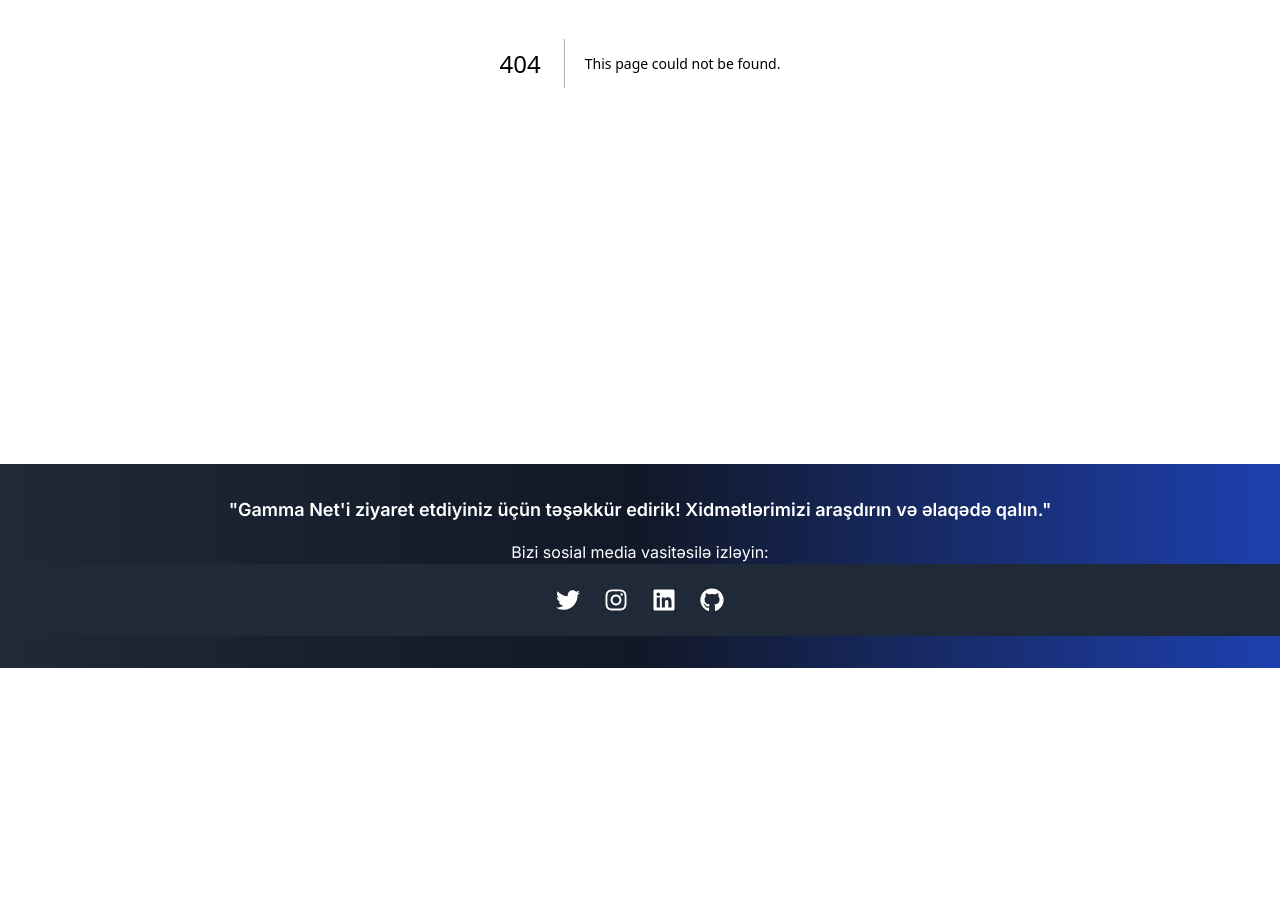
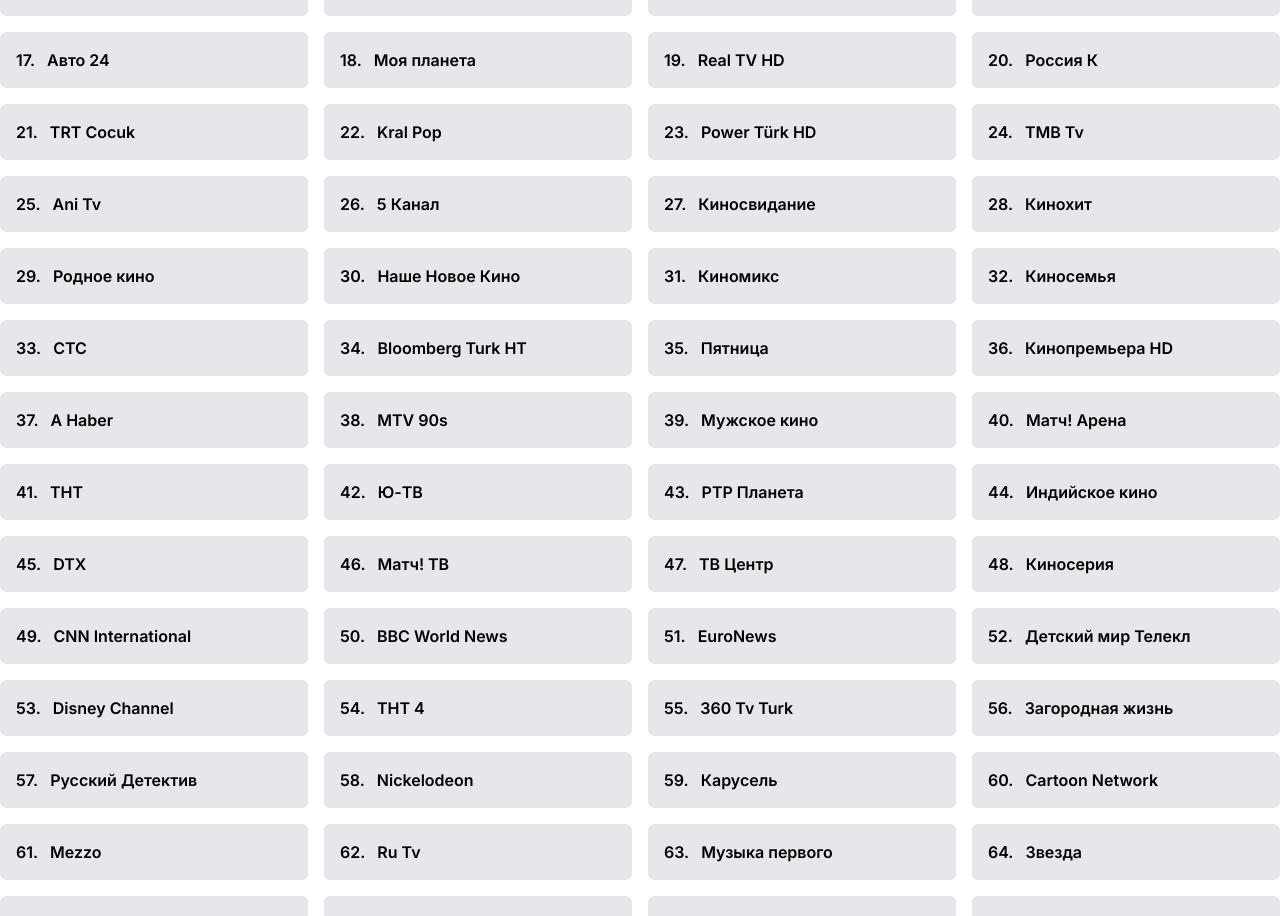
Before and after one commit to bedirlituran/gammanet.sayt, a Next.js app: page /ChannelList in a window 1280 px wide. Before the commit this address had no page. Shown: the part 1028-1944 px from the top of the page. Before the commit the page ends 1696 px from the top, so only its background shows below. Built offline with nearby package versions, Linux system fonts and the light colour scheme.

Commit message:
son bugun

```diff
--- /dev/null
+++ b/app/ChannelList/page.jsx
@@ -0,0 +1,202 @@
+// components/ChannelList.js
+import React from 'react';
+
+
+const channels = [
+  { id: 1, name: 'Aztv' },
+  { id: 2, name: 'Mədəniyyət' },
+  { id: 3, name: 'İdman Azərbaycan' },
+  { id: 4, name: 'İctimai' },
+  { id: 5, name: 'Space' },
+  { id: 6, name: 'Xəzər' },
+  { id: 7, name: 'Azad Azərbaycan' },
+  { id: 8, name: 'Arb Tv' },
+  { id: 9, name: 'Dünya Tv' },
+  { id: 10, name: 'CBC Azərbaycan' },
+  { id: 11, name: 'Star Tv' },
+  { id: 12, name: 'ATV Türkiyə' },
+  { id: 13, name: 'Shoü Tv' },
+  { id: 14, name: 'TV 8' },
+  { id: 15, name: 'Trt 1' },
+  { id: 16, name: 'A Sport' },
+  { id: 17, name: 'Авто 24' },
+  { id: 18, name: 'Моя планета' },
+  { id: 19, name: 'Real TV HD	' },
+  { id: 20, name: 'Россия К	' },
+  { id: 21, name: 'TRT Cocuk	' },
+  { id: 22, name: 'Kral Pop	' },
+  { id: 23, name: 'Power Türk HD	' },
+  { id: 24, name: 'TMB Tv	' },
+  { id: 25, name: 'Ani Tv	' },
+  { id: 26, name: '5  Канал 	' },
+  { id: 27, name: 'Киносвидание	' },
+  { id: 28, name: 'Кинохит	' },
+  { id: 29, name: 'Родное кино	' },
+  { id: 30, name: 'Наше Новое Кино	' },
+  { id: 31, name: 'Киномикс	' },
+  { id: 32, name: 'Киносемья	' },
+  { id: 33, name: 'СТС	' },
+  { id: 34, name: 'Bloomberg Turk HT	' },
+  { id: 35, name: 'Пятница	' },
+  { id: 36, name: 'Кинопремьера HD	' },
+  { id: 37, name: 'A Haber	' },
+  { id: 38, name: 'MTV 90s	' },
+  { id: 39, name: 'Мужское кино	' },
+  { id: 40, name: 'Матч! Арена	' },
+  { id: 41, name: 'ТНТ	' },
+  { id: 42, name: 'Ю-ТВ	' },
+  { id: 43, name: 'РТР Планета 	' },
+  { id: 44, name: 'Индийское кино	' },
+  { id: 45, name: 'DTX	' },
+  { id: 46, name: 'Матч! ТВ	' },
+  { id: 47, name: 'ТВ Центр	' },
+  { id: 48, name: 'Киносерия	' },
+  { id: 49, name: 'CNN International	' },
+  { id: 50, name: 'BBC World News	' },
+  { id: 51, name: 'EuroNews	' },
+  { id: 52, name: 'Детский мир Телекл	' },
+  { id: 53, name: 'Disney Channel	' },
+  { id: 54, name: 'THT 4	' },
+  { id: 55, name: '360 Tv Turk	' },
+  { id: 56, name: 'Загородная жизнь	' },
+  { id: 57, name: 'Русский Детектив	' },
+  { id: 58, name: 'Nickelodeon	' },
+  { id: 59, name: 'Карусель	' },
+  { id: 60, name: 'Cartoon Network	' },
+  { id: 61, name: 'Mezzo	' },
+  { id: 62, name: 'Ru Tv	' },
+  { id: 63, name: 'Музыка первого	' },
+  { id: 64, name: 'Звезда	' },
+  { id: 65, name: 'TLC	' },
+  { id: 66, name: 'Discovery Channel	' },
+  { id: 67, name: 'Ностальгия	' },
+  { id: 68, name: 'НТВ	' },
+  { id: 69, name: 'Кинокомедия 	' },
+  { id: 70, name: 'Кухня Тв	' },
+  { id: 71, name: 'Discovery Science	' },
+  { id: 72, name: 'Real Tv	' },
+  { id: 73, name: 'Power Türk Tv	' },
+  { id: 74, name: 'Travel+Adventure	' },
+  { id: 75, name: 'TRT Haber	' },
+  { id: 76, name: 'Первый HD	' },
+  { id: 77, name: 'CBS Reality	' },
+  { id: 78, name: 'Авто плюс 	' },
+  { id: 79, name: 'ID Xtra	' },
+  { id: 80, name: 'Муз ТВ	' },
+  { id: 81, name: 'Домашний	' },
+  { id: 82, name: 'Охота и Рыбалка	' },
+  { id: 83, name: 'Рен ТВ	' },
+  { id: 84, name: 'ТВ-3	' },
+  { id: 85, name: 'Че	' },
+  { id: 86, name: 'TV1000	' },
+  { id: 87, name: 'TV1000 Русское кино	' },
+  { id: 88, name: 'Мама	' },
+  { id: 89, name: 'Amedia 2	' },
+  { id: 90, name: 'World Fashion	' },
+  { id: 91, name: 'Телекафе	' },
+  { id: 92, name: 'Первый канал	' },
+  { id: 93, name: 'TV1000 Action	' },
+  { id: 94, name: 'NTV Turk	' },
+  { id: 95, name: 'Живая Планета 	' },
+  { id: 96, name: 'Шансон ТВ	' },
+  { id: 97, name: 'Россия 1	' },
+  { id: 98, name: 'National Geographic	' },
+  { id: 99, name: 'Viasat History	' },
+  { id: 100, name: 'Россия К	' },
+  { id: 101, name: 'Док	' },
+  { id: 102, name: 'Матч! Боец	' },
+  { id: 103, name: 'DMAX	' },
+  { id: 104, name: 'Матч! Наш Спорт 	' },
+  { id: 105, name: 'EuroSport 1	' },
+  { id: 106, name: 'Матч! Игра	' },
+  { id: 107, name: 'Матч! Футбол 1	' },
+  { id: 108, name: 'Матч! Футбол 2	' },
+  { id: 109, name: 'Cartoon Network Tur	' },
+  { id: 110, name: 'MCM Top	' },
+  { id: 111, name: 'THT Music	' },
+  { id: 112, name: 'Матч! Футбол 3	' },
+  { id: 113, name: 'Дом Кино	' },
+  { id: 114, name: 'Россия 24	' },
+  { id: 115, name: 'Kanal 7	' },
+  { id: 116, name: 'Amedia 1	' },
+  { id: 117, name: 'Bridge TV Hits	' },
+  { id: 118, name: 'HISTORY	' },
+  { id: 119, name: 'Мульт	' },
+  { id: 120, name: 'ЕвроКино	' },
+  { id: 121, name: 'Dream TURK	' },
+  { id: 122, name: 'Европа Плюс ТВ	' },
+  { id: 123, name: '2х2	' },
+  { id: 124, name: 'Minika Cocuk	' },
+  { id: 125, name: 'ARB Gunesh	' },
+  { id: 126, name: 'ARB 24	' },
+  { id: 127, name: 'MTV Azerbaycan	' },
+  { id: 128, name: 'NR1 Turk HD	' },
+  { id: 129, name: 'Minika Go	' },
+  { id: 130, name: 'Gulli Girl	' },
+  { id: 131, name: 'Jim jan	' },
+  { id: 132, name: 'TIJI	' },
+  { id: 133, name: 'Nickelodeon Junior	' },
+  { id: 134, name: 'Amedia Premium	' },
+  { id: 135, name: 'Amedia Hit	' },
+  { id: 136, name: 'TV XXI	' },
+  { id: 137, name: 'TRT BELGESEL	' },
+  { id: 138, name: 'Da Vinci Learning	' },
+  { id: 139, name: '365 дней	' },
+  { id: 140, name: 'Akilli Tv	' },
+  { id: 141, name: 'БОКС ТВ	' },
+  { id: 142, name: 'CBC Sport HD	' },
+  { id: 143, name: 'Матч! Футбол 1 HD	' },
+  { id: 144, name: 'Матч! Футбол 2 HD	' },
+  { id: 145, name: 'Матч! Футбол 3 HD	' },
+  { id: 146, name: 'Дом Кино Премиум HD 	' },
+  { id: 147, name: 'Кинопремьера HD	' },
+  { id: 148, name: 'National Geographic HD	' },
+  { id: 149, name: 'Nat Geo Wild HD	' },
+  { id: 150, name: 'Kinomiks HD	' },
+  { id: 151, name: 'HTB HD	' },
+  { id: 152, name: 'AzTv HD	' },
+  { id: 153, name: 'Show Tv HD	' },
+  { id: 154, name: 'Kanal D HD	' },
+  { id: 155, name: 'Мир Тв	' },
+  { id: 156, name: 'РБК	' },
+  { id: 157, name: 'Kanal D	' },
+  { id: 158, name: '  *****	' },
+  { id: 159, name: 'НСТ	' },
+  { id: 160, name: 'Конный Мир HD	' },
+  { id: 161, name: '*****HD	' },
+  { id: 162, name: 'Русский роман	' },
+  { id: 163, name: 'Русский Бестселлер	' },
+  { id: 164, name: 'TRT BELGESEL HD	' },
+  { id: 165, name: 'TV 2 DH	' },
+  { id: 166, name: 'Animal Planet HD	' },
+  { id: 167, name: 'Ictimai HD	' },
+  { id: 168, name: 'Beyaz Tv HD' },
+
+
+
+
+
+
+
+  // Diğer kanalları buraya ekleyebilirsiniz
+];
+
+const ChannelList = () => {
+  return (
+    <div className="container mx-auto mt-8 mb-8 ">
+      <h1 className="text-2xl font-bold mb-4">TV Kanal Siyahısı</h1>
+      <div className="grid grid-cols-1 sm:grid-cols-2 md:grid-cols-3 lg:grid-cols-4 gap-4">
+        {channels.map((channel) => (
+          <div key={channel.id} className=" bg-gray-200 p-4 rounded-md text-center font-semibold">
+            <div className='flex gap-3 items-center'>
+                <p className='text-start'>{channel.id}.</p>
+            <p className="text-center font-semibold">{channel.name}</p></div>
+
+          </div>
+        ))}
+      </div>
+    </div>
+  );
+};
+
+export default ChannelList;
--- a/app/page.js
+++ b/app/page.js
@@ -3,13 +3,12 @@
 import Reklam from "@/components/Reklam";
 import Carding from "@/components/Carding";
 import WhatsAppButton from "@/components/Whatsapp";
-import ChannelList from "@/components/ChannelList";
+
 
 
 export default function Home() {
   return (
     <main>
-      <ChannelList/>
       <Carding />
       <Xidmet />
       <Reklam />
--- a/components/Card.jsx
+++ b/components/Card.jsx
@@ -3,8 +3,9 @@
 import { FaInternetExplorer } from "react-icons/fa";
 import { SiSmartthings } from "react-icons/si";
 import { MdOutlinePayments } from "react-icons/md";
+import Link from "next/link";
 
-const Card = ({ icon, stat, orta, asagi }) => {
+const Card = ({ icon, stat, orta, asagi,link }) => {
   const icons = {
     tv: <PiTelevisionSimpleBold size={70} color="red" />,
     internet: <FaInternetExplorer size={70} color="gray" />,
@@ -34,6 +35,19 @@
     emanat: "E-manat",
   };
 
+  const links = {
+    reqemsal: "/reqemsal",
+    tarif: "/tarifler",
+    gammatv: "/gammatv",
+    million: "/million",
+    gammaip: "/gammaip",
+    gamma: "/gamma",
+    kanal: "/ChannelList",
+    kompaniya: "/kompaniya",
+    emanat: "/emanat",
+  };
+
+
   return (
     <div className="-mt-2 p-2 w-[350px] lg:mt-0 lg:w-full lg:max-w-md lg:flex-shrink-0 cursor-pointer md:flex md:flex-nowrap rounded-2xl flex flex-col justify-center items-center">
       <div className="h-[350px] w-[350px] md:w-full md:flex flex justify-center items-center placeholder:first:group rounded-2xl bg-white py-10 text-center ring-1 ring-inset ring-gray-900/5 lg:flex lg:flex-col lg:justify-center lg:py-16 hover:bg-blue-400 hover:text-slate-100 transition-all duration-500 shadow-xl">
@@ -44,20 +58,20 @@
           </div>
           <div className="mt-6 flex items-baseline justify-center gap-x-2">
             <p className="text-5xl font-normal tracking-tight text-gray-900">
-              <a href="#" className="material-symbols-outlined text-xl border-black group-hover:bg-white group-hover:text-blue-500 hover:border-b-2   group-hover:rounded-full transition-all duration-500">
+              <Link href={links[orta]} className="material-symbols-outlined text-xl border-black group-hover:bg-white group-hover:text-blue-500 hover:border-b-2   group-hover:rounded-full transition-all duration-500">
                 {ortas[orta]}
-              </a>
+              </Link>
             </p>
           </div>
           <div className="flex items-baseline justify-center gap-x-2">
             <p className="text-2xl font-normal tracking-tight text-gray-900">
-              <a href="www.youtube.com" className="material-symbols-outlined text-xl border-black group-hover:bg-white hover:border-b-2 group-hover:text-blue-500 group-hover:rounded-full transition-all duration-500">
+              <Link href={links[asagi]} className="material-symbols-outlined text-xl border-black group-hover:bg-white hover:border-b-2 group-hover:text-blue-500 group-hover:rounded-full transition-all duration-500">
                 {asagilar[asagi]}
-              </a>
+              </Link>
             </p>
           </div>
           <div className="mt-20">
-          <a href="#" className="m-automt-10 block rounded-md bg-indigo-600 px-3 py-2 text-center text-sm font-semibold text-white shadow-2xl hover:bg-indigo-500 focus-visible:outline focus-visible:outline-2 focus-visible:outline-offset-2 focus-visible:outline-indigo-600 font-turan uppercase">Ətralı</a>
+          <Link href="/" className="m-automt-10 block rounded-md bg-indigo-600 px-3 py-2 text-center text-sm font-semibold text-white shadow-2xl hover:bg-indigo-500 focus-visible:outline focus-visible:outline-2 focus-visible:outline-offset-2 focus-visible:outline-indigo-600 font-turan uppercase">Ətralı</Link>
           </div>
 
         </div>
--- a/components/ChannelList.jsx
+++ /dev/null
@@ -1,60 +0,0 @@
-// components/ChannelList.js
-import React from 'react';
-
-
-const channels = [
-  { id: 1, name: 'Aztv' },
-  { id: 2, name: 'Mədəniyyət' },
-  { id: 3, name: 'İdman Azərbaycan' },
-  { id: 4, name: 'İctimai' },
-  { id: 5, name: 'Space' },
-  { id: 6, name: 'Xəzər' },
-  { id: 7, name: 'Azad Azərbaycan' },
-  { id: 8, name: 'Arb Tv' },
-  { id: 9, name: 'Dünya Tv' },
-  { id: 10, name: 'CBC Azərbaycan' },
-  { id: 11, name: 'Star Tv' },
-  { id: 12, name: 'ATV Türkiyə' },
-  { id: 13, name: 'Shoü Tv' },
-  { id: 14, name: 'TV 8' },
-  { id: 15, name: 'Trt 1' },
-  { id: 16, name: 'A Sport' },
-  { id: 17, name: 'Авто 24' },
-  { id: 18, name: 'Моя планета' },
-  { id: 19, name: 'Real TV HD	' },
-  { id: 20, name: 'Россия К	' },
-  { id: 21, name: 'TRT Cocuk	' },
-  { id: 22, name: 'Kral Pop	' },
-  { id: 23, name: 'Power Türk HD	' },
-  { id: 24, name: 'TMB Tv	' },
-  { id: 25, name: 'Ani Tv	' },
-  { id: 26, name: '5  Канал 	' },
-  { id: 27, name: 'Киносвидание	' },
-  { id: 28, name: 'Кинохит	' },
-  { id: 29, name: '' },
-  { id: 30, name: '' },
-  { id: 31, name: '' },
-
-
-  // Diğer kanalları buraya ekleyebilirsiniz
-];
-
-const ChannelList = () => {
-  return (
-    <div className="container mx-auto mt-8 ">
-      <h1 className="text-2xl font-bold mb-4">TV Kanal Listesi</h1>
-      <div className="grid grid-cols-1 sm:grid-cols-2 md:grid-cols-3 lg:grid-cols-4 gap-4">
-        {channels.map((channel) => (
-          <div key={channel.id} className=" bg-gray-200 p-4 rounded-md text-center font-semibold">
-            <div className='flex gap-3 items-center'>
-                <p className='text-start'>{channel.id}.</p>
-            <p className="text-center font-semibold">{channel.name}</p></div>
-
-          </div>
-        ))}
-      </div>
-    </div>
-  );
-};
-
-export default ChannelList;
--- a/components/Navbar.jsx
+++ b/components/Navbar.jsx
@@ -71,17 +71,17 @@
               className="hidden lg:block transition-all duration-500 cursor-pointer hover:text-blue-500"
             />
 
-            <p className="text-black hover:text-blue-500 cursor-pointer  hidden lg:block transition-all duration-500">
-              (012)610 48 88
-            </p>
+<a href="tel:+994126104888" className="text-black hover:text-blue-500 cursor-pointer hidden lg:block transition-all duration-500">
+  (012) 610 48 88
+</a>
             <CiMail
               size={25}
               color="black"
               className="hidden md:hidden lg:block transition-all duration-500 cursor-pointer hover:text-blue-500"
             />
-            <p className="text-black hover:text-blue-500 hidden lg:block transition-all duration-500 cursor-pointer md:hidden">
-              gamma_net@mail.ru
-            </p>
+           <a href="mailto:gamma_net@mail.ru" className="text-black hover:text-blue-500 hidden lg:block transition-all duration-500 cursor-pointer md:hidden">
+  gamma_net@mail.ru
+</a>
           </div>
           <div className="lg:hidden flex items-center">
             <button
--- a/components/Slide.jsx
+++ b/components/Slide.jsx
@@ -36,7 +36,7 @@
       <BsChevronCompactRight onClick={nextSlide}  className='absolute top-1/2 right-0 text-5xl text-white cursor-pointer hover:text-gray-500 duration-500'/>
       <div className='absolute bottom-0 left-0 right-0 flex justify-center items-center space-x-2 mb-2'>
         {slides.map((slide, index) => (
-          <GoDotFill key={index} className={`text-2xl text-white cursor-pointer ${index === current ? 'text-green-900' : ''}`} onClick={() => setCurrent(index)} />
+          <GoDotFill key={index} className={`text-2xl  text-black cursor-pointer ${index === current ? 'text-white transition-all duration-500'  : ''}`} onClick={() => setCurrent(index)} />
         ))}
         </div>
     </div>
--- a/components/ThemeComp.jsx
+++ b/components/ThemeComp.jsx
@@ -20,9 +20,9 @@
           <div>
             {
               themeMode === "dark" ? (
-                <CiLight onClick={() => setTheme("light")} size={25} className='cursor-pointer hidden lg:block' />
+                <CiLight onClick={() => setTheme("light")} size={25} className='cursor-pointer hidden lg:block' color='black' />
               ) : (
-                <CiDark onClick={() => setTheme("dark")} size={25} className='cursor-pointer hidden lg:block' color='black' />
+                <CiDark onClick={() => setTheme("dark")} size={25} className='cursor-pointer hidden font-bold lg:block' color='black' />
               )
             }
           </div>
--- a/package.json
+++ b/package.json
@@ -10,10 +10,10 @@
   },
   "dependencies": {
     "@material-tailwind/react": "^2.1.8",
-    "next": "14.0.4",
+    "next": "^14.0.4",
     "next-themes": "^0.2.1",
-    "react": "^18",
-    "react-dom": "^18",
+    "react": "^18.2.0",
+    "react-dom": "^18.2.0",
     "react-icons": "^4.12.0",
     "react-responsive-carousel": "^3.2.23",
     "react-slick": "^0.29.0",
```
Also changed, not shown: 1 other file (tests, documents, lock files or other folders).
